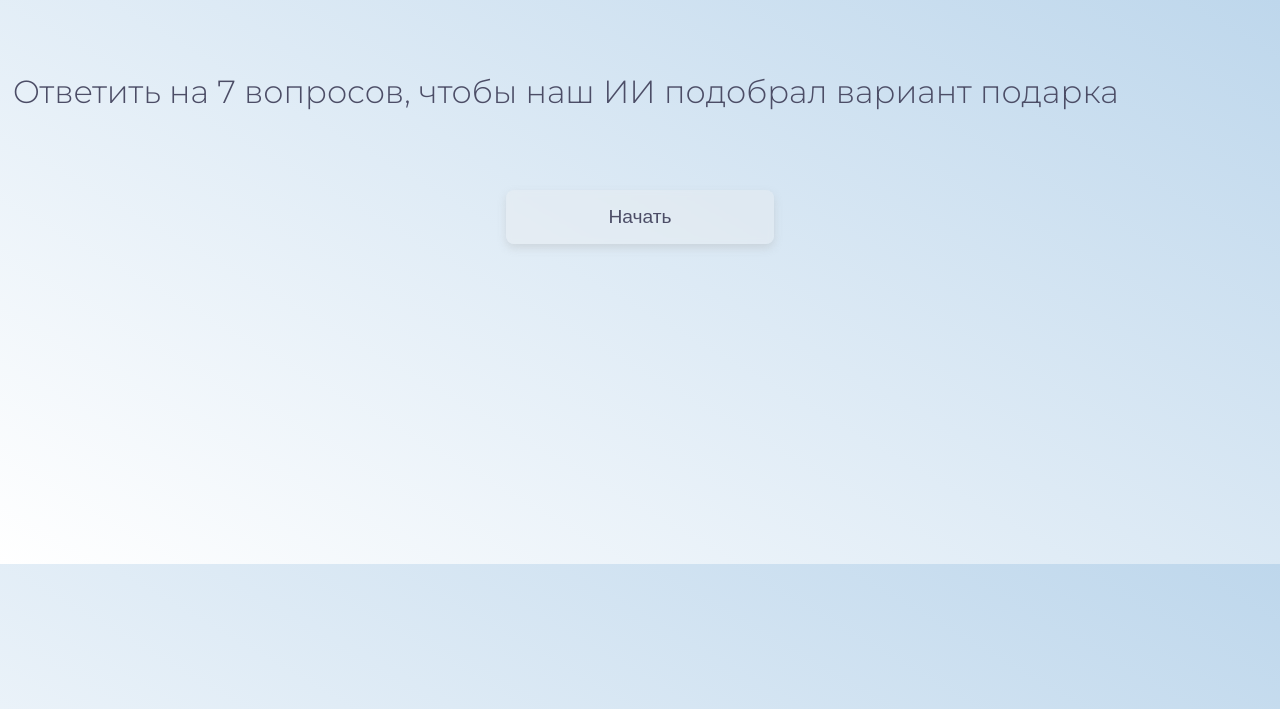
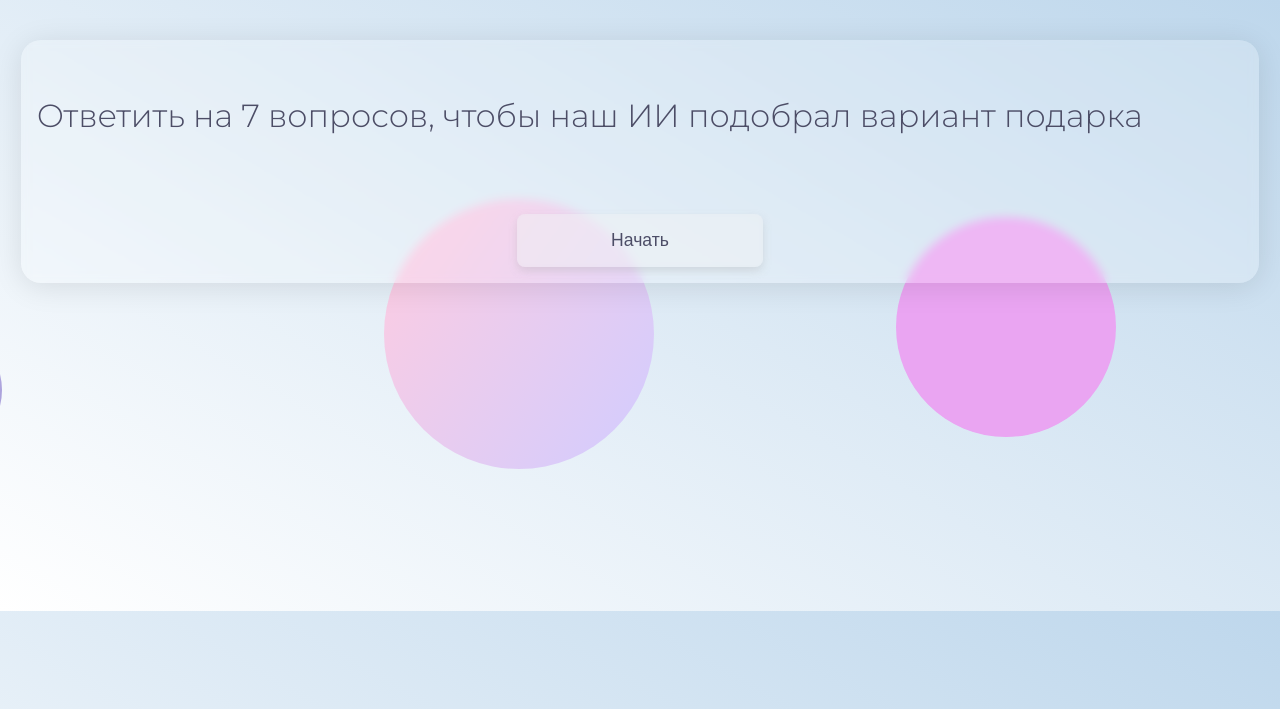
Before and after one commit to Marakuyaspb/cacao, a Django app: page / in a window 1280 px wide. Shown: the top 709 px of the page. Run offline with Django 4.2, Linux system fonts and the light colour scheme.

Commit message:
add glass css

```diff
--- a/cacao/static/style.css
+++ b/cacao/static/style.css
@@ -35,13 +35,24 @@ a{
 	text-decoration: none;
 }
 
+input{
+	padding: 16px;
+	width: 14em;
+	border:none;
+	border-radius: 8px;
+	box-shadow: 0px 4px 5px 0px rgba(0,0,0,0.25) inset;
+	-webkit-box-shadow: 0px 4px 5px 0px rgba(0,0,0,0.25) inset;
+	-moz-box-shadow: 0px 4px 5px 0px rgba(0,0,0,0.25) inset;
+}
+
 .glass{
-	background: rgb(255, 255, 255);
+	background: rgba(255, 255, 255, .2);
 	backdrop-filter: blur(5px);
 	-webkit-backdrop-filter: blur(5px);
 	border-radius: 20px;
 	box-shadow: 0 4px 30px rgba(0, 0, 0, 0.1);
-	padding: 2em;
+	padding: 1em;
+	margin: .5em;
 }
 
 .btn_glass{
@@ -54,7 +65,7 @@ a{
 	box-shadow: 0 4px 8px rgba(164, 164, 164, 0.3);
 	width: 14em;
 	color: #4c4d66;
-	font-size: 1.2em;
+	font-size: 1.1em;
 	background-color: #eaedf066;
 	font-weight: 300;
 }
@@ -63,6 +74,12 @@ a{
 }
 .btn_glass:active{
 	background-color: #d0e1f266;
+}
+
+
+#quiz{
+	position: relative;
+	z-index: 555;
 }
 
 
@@ -75,6 +92,7 @@ a{
 
 
 /*  small carousel with result imgs  */
+
 
 .scroll_it {
     width: 100%;
@@ -106,3 +124,91 @@ div.slides{
 img{
     width: 27em;
 }
+
+
+
+
+/*   SPHERES   */
+
+.animation_here{
+  overflow-x: clip!important;
+}
+
+.relative_block{
+  position: relative;
+}
+
+.absolute_block{
+  position: absolute;
+}
+
+.ci_violet {
+    width: 220px;
+    height: 220px;
+    border-radius: 50%;
+    background: rgb(234, 165, 242);
+    position: absolute;
+    animation: moveci_violet 37s infinite;
+}
+.ci_pink_blue {
+    width: 270px;
+    height: 270px;
+    border-radius: 50%;
+    background: linear-gradient(125deg, rgb(255, 204, 224), rgb(209, 204, 255));
+    position: absolute;
+    animation: moveci_pink_blue 45s infinite;
+  }
+.ci_blue {
+    width: 130px;
+    height: 130px;
+    border-radius: 50%;
+    background: linear-gradient(125deg, rgb(212, 206, 245), rgb(162, 152, 214));
+    position: absolute;
+    animation: moveci_blue 25s infinite;
+}
+
+
+@keyframes moveci_violet {
+    0% {
+      left: 70%;
+      top: -20%;
+    }
+    50% {
+      left: 70%;
+      top: 70%;
+    }
+    100% {
+      left: 70%;
+      top: -20%;
+    }
+  }
+@keyframes moveci_pink_blue {
+    0% {
+      left: 30%;
+      top: 60%;
+    }
+    50% {
+      left: 30%;
+      top: 5%;
+
+    }
+    100% {
+      left: 30%;
+      top: 60%;
+
+    }
+  }
+@keyframes moveci_blue {
+    0% {
+      left: -10%;
+      top: 20%;
+    }
+    50% {
+      left: -10%;
+      top: 60%;
+    }
+    100% {
+      left: -10%;
+      top: 20%;
+    }
+  }
--- a/cacao/templates/cacao/quiz.html
+++ b/cacao/templates/cacao/quiz.html
@@ -3,7 +3,16 @@
 
 {% block content %}
 
-<div class='quiz'>
+
+<div class ='clip_overflow_x'>
+	<div class='animation_here'>
+		<div class='ci_violet'></div>
+		<div class='ci_pink_blue'></div>
+		<div class='ci_blue'></div>
+	</div>
+</div>
+
+<div id='quiz' class='glass p_1'>
 
 	<div id='the_start' class=''>
 		<br>
@@ -71,8 +80,8 @@
 			<div onclick='show_content();'>
 			<!-- <form method="post" onclick='show_content();'> -->
 				{% csrf_token %}
-				<p><input type="" name="">
-				<button class='forum btn_glass' type="submit" name="result_budget" value="да">Подтвердить</button></p>
+				<p><input type="" name="" class=''>
+				<p><button class='forum btn_glass' type="submit" name="result_budget" value="да">Подтвердить</button></p>
 
 			<!-- </form> -->
 			</div>
@@ -237,6 +246,11 @@
 				</div>
 			</div>
 
+			<center>
+				<a href='https://t.me/RustamPodarok' class='btn_glass'>Оформить заказ</a>
+			</center>
+
+			<br>
 		</div>
 
 
```
Lines whose indentation alone changed are shown as unchanged.
